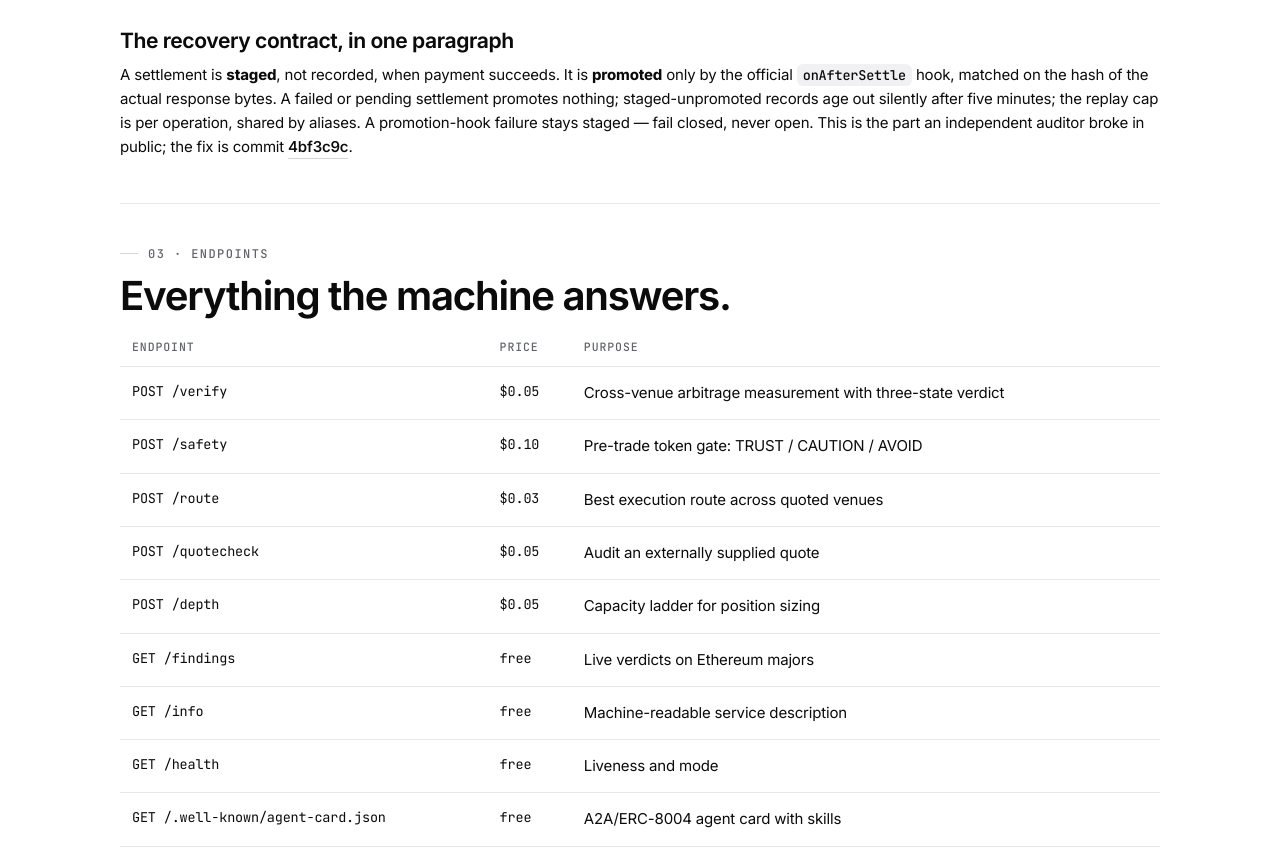
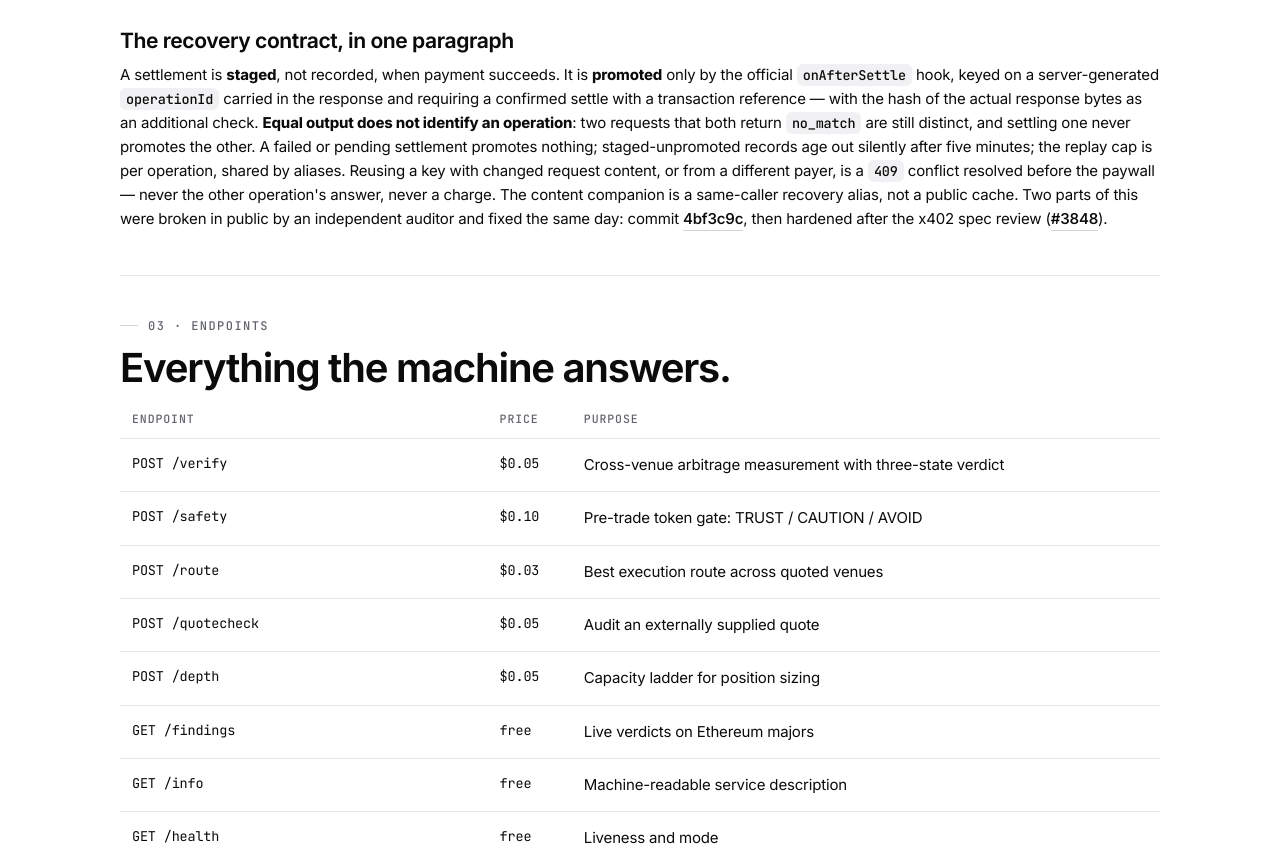
Before and after one commit to a32116150-ctrl/verify402, a website: page src/site/docs.html in a window 1280 px wide. Shown: the part 1745-2608 px from the top of the page. Drawn offline with Linux system fonts and the light colour scheme; no server answers.

Commit message:
docs: state the hardened recovery contract — operation identity, settlement reference, key/scope conflicts, scoped companion

```diff
--- a/src/site/docs.html
+++ b/src/site/docs.html
@@ -94,7 +94,7 @@
           </table>
         </div>
         <h3 style="margin-top:32px">The recovery contract, in one paragraph</h3>
-        <p class="small" style="margin-top:10px">A settlement is <b>staged</b>, not recorded, when payment succeeds. It is <b>promoted</b> only by the official <code class="inline">onAfterSettle</code> hook, matched on the hash of the actual response bytes. A failed or pending settlement promotes nothing; staged-unpromoted records age out silently after five minutes; the replay cap is per operation, shared by aliases. A promotion-hook failure stays staged — fail closed, never open. This is the part an independent auditor broke in public; the fix is commit <a class="textlink" href="https://github.com/a32116150-ctrl/verify402/commit/4bf3c9c" rel="noopener">4bf3c9c</a>.</p>
+        <p class="small" style="margin-top:10px">A settlement is <b>staged</b>, not recorded, when payment succeeds. It is <b>promoted</b> only by the official <code class="inline">onAfterSettle</code> hook, keyed on a server-generated <code class="inline">operationId</code> carried in the response and requiring a confirmed settle with a transaction reference — with the hash of the actual response bytes as an additional check. <b>Equal output does not identify an operation</b>: two requests that both return <code class="inline">no_match</code> are still distinct, and settling one never promotes the other. A failed or pending settlement promotes nothing; staged-unpromoted records age out silently after five minutes; the replay cap is per operation, shared by aliases. Reusing a key with changed request content, or from a different payer, is a <code class="inline">409</code> conflict resolved before the paywall — never the other operation's answer, never a charge. The content companion is a same-caller recovery alias, not a public cache. Two parts of this were broken in public by an independent auditor and fixed the same day: commit <a class="textlink" href="https://github.com/a32116150-ctrl/verify402/commit/4bf3c9c" rel="noopener">4bf3c9c</a>, then hardened after the x402 spec review (<a class="textlink" href="https://github.com/x402-foundation/x402/pull/3848" rel="noopener">#3848</a>).</p>
       </article>
 
       <hr class="divider" style="margin:44px 0">
```
Also changed, not shown: README.md.
